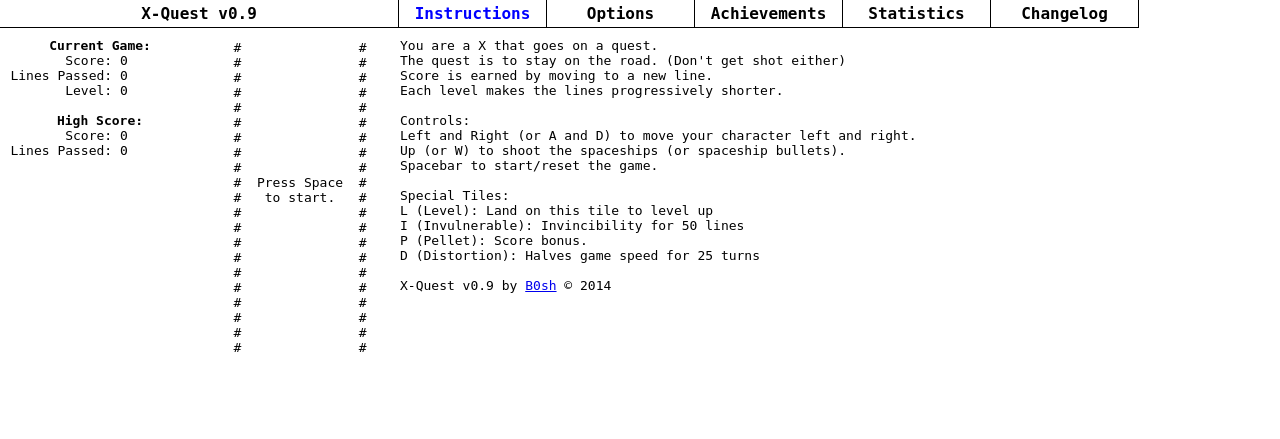
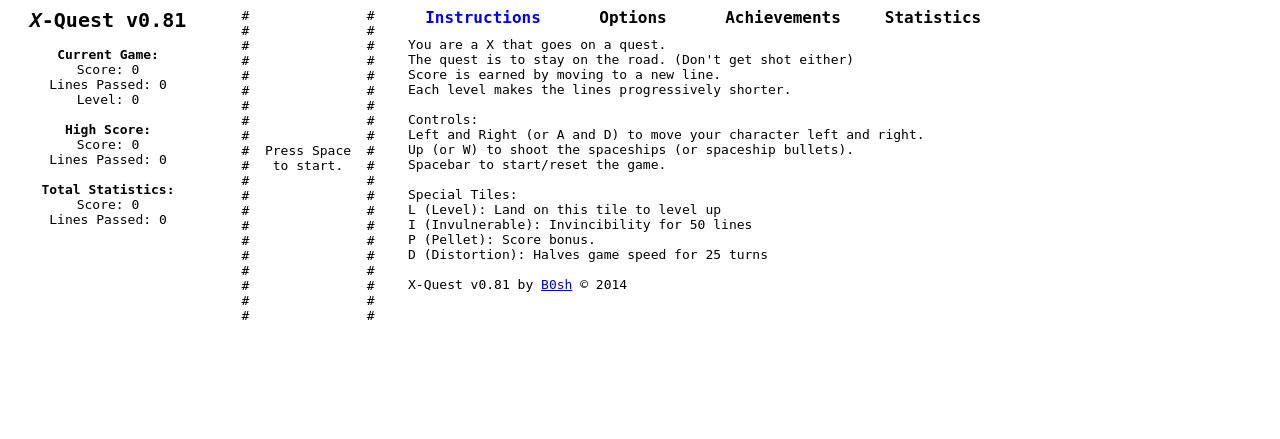
Before and after one commit to B0sh/x-quest, a PHP site: page / in a window 1280 px wide. Shown: the top 439 px of the page. Run offline with PHP 8.4, Linux system fonts and the light colour scheme; some libraries are stand-ins or nearby versions.

Commit message:
x-quest v0.8 (June 13th 2014) Ships fly off the screen instead of dissapearing Added tabbed windows Stats window tracks more statistics New save file storage system

```diff
--- a/index.php
+++ b/index.php
@@ -1,9 +1,10 @@
-
-<!DOCTYPE html>
+<?php
+$v = 0.81;
+?><!DOCTYPE html>
 <html>
 	<head>
 		<title>X-Quest</title>
-		<script src='jquery.js' type='text/javascript'></script>
+	    <script src="js/jquery.js"></script>
 		<script type="text/javascript">
 function setCharAt(str,index,chr) {
     if(index > str.length-1 || index < 0) return str;
@@ -35,52 +36,29 @@ function Format(number, decimals, dec_point, thousands_sep) {
         .toFixed(prec);
     };
   // Fix for IE parseFloat(0.55).toFixed(0) = 0;
-  s = (prec ? toFixedFix(n, prec) : '' + Math.round(n)).split('.');
+  s = (prec ? toFixedFix(n, prec) : '' + Math.round(n))
+    .split('.');
   if (s[0].length > 3) {
     s[0] = s[0].replace(/\B(?=(?:\d{3})+(?!\d))/g, sep);
   }
-  if ((s[1] || '').length < prec) {
+  if ((s[1] || '')
+    .length < prec) {
     s[1] = s[1] || '';
-    s[1] += new Array(prec - s[1].length + 1).join('0');
+    s[1] += new Array(prec - s[1].length + 1)
+      .join('0');
   }
   return s.join(dec);
 }
 
 Game = {};
-
-Game.Updates = [
-	[	'v0.9',
-		'September 12th 2014',
-		'Added a changelog.',
-		'More layout changes.',
-		'Pellets now give less score from leveling up.',
-		'Time played is now tracked.',
-		'Added sound effects.'
-	],
-	[	'v0.81',
-		'June 16th 2014',
-		'Pausing during a game over will cause it to revive you.',
-		'You couldn&#39;t shoot ship bullets.'
-	],
-	[	'v0.8',
-		'June 13th 2014',
-		'Ships fly on and off the screen instead of disappearing',
-		'Added tabbed windows',
-		'Statistics window now tracks many more types of statistics',
-		'New save file storage system (All previous saves had to be wiped)'
-	]
-];
-
-
 Game.Active = false;
 Game.CHEAT = false;
-Game.Version = 0.9;
+Game.Version = <?=$v?>;
 Game.BaseSpeed = 120; //milliseconds
 Game.PositivePhrases = [
 	"Good Luck!", "Having fun yet?", "Have fun!", "Kill &#39;em", "You can do it!",
-	"Run run run", "Don&#39;t die", "Stay on the road", "Stay positive", "I&#39;m gonna do an internet!",
-	"The time has come", "Your quest begins", "pow pow kachow", "",
-	"You are an X", "Indubitably"
+	"Run run run", "Don&#39;t die", "Stay on the road", "Stay positive", "?????",
+	"The time has come", "Your quest begins", "Hi", "Someone made this"
 ];
 
 /* Called each time a new game begins; sets game variables */
@@ -108,7 +86,6 @@ Game.Start = function() {
 		Powerups: 0,
 		Moves: 0,
 		ShotsFired: 0,
-		Time: 0,
 		Deaths: {
 			Shot: 0,
 			Wall: 0,
@@ -166,7 +143,7 @@ Game.GenerateLine = function () {
 	/* Generate tiles and manage lines */
 	for(i=0; i<Game.LineSize; i++) {
 		if (Game.LineLength[i] != 0) {
-			var road = "`";
+			var road = "~";
 			if ((Game.Stats.Lines+1) % 250 == 0 && Game.Level != 9) {
 				road = "L";
 			} else if (getRandomInt(1, 1100) == 1) {
@@ -222,9 +199,9 @@ Game.DisplayMap = function(Text) {
 		if (y == 2)
 			Line = setCharAt(Line, Game.PlayerX, "X");
 		if (y == Game.Spaceship.y) {
-			Line = setCharAt(Line, Game.Spaceship.x,   Game.Spaceship.display[0]);
-			Line = setCharAt(Line, Game.Spaceship.x+1, Game.Spaceship.display[1]);
-			Line = setCharAt(Line, Game.Spaceship.x+2, Game.Spaceship.display[2]);
+			Line = setCharAt(Line, Game.Spaceship.x, "<");
+			Line = setCharAt(Line, Game.Spaceship.x+1, "_");
+			Line = setCharAt(Line, Game.Spaceship.x+2, ">");
 		}
 
 		if (Text != false) {
@@ -234,7 +211,7 @@ Game.DisplayMap = function(Text) {
 			}
 		}
 
-		Map += "#"+replaceAll('`', Game.RoadTile, replaceAll('@', '&nbsp;', Line))+"#<br>";
+		Map += "#"+replaceAll('~', Game.RoadTile, replaceAll('@', '&nbsp;', Line))+"#<br>";
 	}
 	return Map;
 };
@@ -243,11 +220,9 @@ Game.DisplayMap = function(Text) {
 Game.CreateInterval = function(speed) {
 	/* If a game loop exists already; kill it */
 	clearInterval(Game.Interval);
-	Game.CurrentSpeed = speed/1000;
 	Game.Interval = setInterval(function() {
 		Game.AddLine();
 		$("#GameWindow").html(Game.DisplayMap(false));
-		Game.Stats.Time += Game.CurrentSpeed;
 
 		/* Create lines by the player for scoring purposes */
 		for(x=0; x<Game.LineSize; x++) {
@@ -261,37 +236,33 @@ Game.CreateInterval = function(speed) {
 		switch (Tile) {
 			case '|': break;
 			case 'P':
-				Game.PlaySound('bonus.wav');
 				Game.Stats.Score += (Game.Level*2)+2;
 				Game.Stats.Powerups += 1;
 				Game.AddText("+"+((Game.Level*2)+2)+" Score");
-				Game.map[2] = setCharAt(Game.map[2], Game.PlayerX, "`");
+				Game.map[2] = setCharAt(Game.map[2], Game.PlayerX, "~");
 				break;
 			case 'I':
 				Game.Invincible = 50;
 				Game.Stats.Powerups += 1;
-				Game.map[2] = setCharAt(Game.map[2], Game.PlayerX, "`");
-				Game.PlaySound('power.ogg');
+				Game.map[2] = setCharAt(Game.map[2], Game.PlayerX, "~");
 				break;
 			case 'L':
 				Game.Level += 1;
 				Game.RoadTile = '<span class="c'+Game.Level+'">|</span>';
 				Game.AddText("<b>LEVEL "+Game.Level+"</b>");
 				$('#level').html(Game.Level);
-				Game.map[2] = setCharAt(Game.map[2], Game.PlayerX, "`");
-				Game.PlaySound('level.wav');
+				Game.map[2] = setCharAt(Game.map[2], Game.PlayerX, "~");
 				break;
 			case 'D':
 				Game.Distortion = 25;
 				Game.Stats.Powerups += 1;
 				Game.CreateInterval(Game.BaseSpeed*2);
-				Game.map[2] = setCharAt(Game.map[2], Game.PlayerX, "`");
-				Game.PlaySound('power.ogg');
+
+				Game.map[2] = setCharAt(Game.map[2], Game.PlayerX, "~");
 				break;
 			case '@':
-				if (Game.Invincible == 0) {
+				if (Game.Invincible == 0)
 					Game.Over('Normal');
-				}
 				break;
 		}
 
@@ -310,7 +281,6 @@ Game.CreateInterval = function(speed) {
 					Game.Stats.ShipsDestroyed += 1;
 					Game.AddText("Hit! +10 Score");
 					Game.DestroySpaceship();
-					Game.PlaySound('explosion.ogg');
 			}
 			if ((Game.Spaceship.Bullet.y == Game.Bullet.y || Game.Spaceship.Bullet.y+1 ==Game.Bullet.y) &&
 				Game.Bullet.x == Game.Spaceship.Bullet.x && Game.Bullet.y != -1) {
@@ -415,7 +385,7 @@ Game.ProcessText = function () {
 };
 
 Game.Move = function (direction){
-	if (Game.Active == true && Game.Paused == false) {
+	if (Game.Active == true) {
 		switch(direction) {
 			case 'right':
 				Game.PlayerX += 1;
@@ -431,8 +401,7 @@ Game.Move = function (direction){
 		if (Game.LineEntered[Game.PlayerX] == 1) {
 			Game.LineEntered[Game.PlayerX] = 2;
 			Game.Stats.Score += 1;
-			Game.PlaySound('score.ogg');
-		} else Game.PlaySound('noscore.ogg');
+		}
 		Game.Stats.Moves += 1;
 	}
 };
@@ -448,9 +417,7 @@ Game.DestroyBullet = function(type) {
 	}
 };
 Game.FireBullet = function(type) {
-	if (Game.Paused == false && Game.Active == true) {
 	if (type == 'player' && Game.Bullet.exists == false) {
-			Game.PlaySound('shoot.ogg');
 		Game.Stats.ShotsFired += 1;
 		Game.Bullet = {
 			exists: true,
@@ -458,13 +425,11 @@ Game.FireBullet = function(type) {
 			y: 2
 		};
 	} else if (type == 'Spaceship' && Game.Spaceship.Bullet.exists == false) {
-			Game.PlaySound('shoot.ogg');
 		Game.Bullet = {
 			exists: true,
 			x: Game.Spaceship.x,
 			y: Game.Spaceship.y
 		};
-		}
 	}
 };
 Game.CreateSpaceship = function() {
@@ -475,10 +440,6 @@ Game.CreateSpaceship = function() {
 		var x = -2;
 		var dir = 1;
 	}
-	if (getRandomInt(0, 20) == 0) {
-		var disp = "^_~";
-	} else var disp = "<_>";
-
 
 	Game.Spaceship = {
 		exists: true,
@@ -486,7 +447,6 @@ Game.CreateSpaceship = function() {
 		flyaway:false,
 		direction: dir,
 		start:Game.Stats.Lines,
-		display:disp,
 		Bullet:{
 			exists:false,
 			x:0,
@@ -505,12 +465,6 @@ Game.UpdateSpeed = function (speed) {
 	Game.BaseSpeed = speed;
 	Game.CHEAT = true;
 	console.log("Updated");
-};
-
-Game.UpdateSound = function (sound) {
-	Game.SaveFile.Sound = sound;
-	Game.Save();
-	console.log("Updated Sound");
 };
 Game.UpdateSize = function(size) {
 	Game.LineSize = parseInt(size);
@@ -546,8 +500,6 @@ Game.isNewRecord = function () {
 }
 
 Game.Over = function(DeathType) {
-	Game.PlaySound('gameover.ogg');
-
 	$('#linesize').css('display','inline');
 	Game.Active = false;
 	clearInterval(Game.Interval);
@@ -573,7 +525,6 @@ Game.Over = function(DeathType) {
 		Game.SaveFile.Totals.ShipsDestroyed += Game.Stats.ShipsDestroyed;
 		Game.SaveFile.Totals.Powerups += Game.Stats.Powerups;
 		Game.SaveFile.Totals.Moves += Game.Stats.Moves;
-		Game.SaveFile.Totals.Time += Game.Stats.Time;
 		Game.SaveFile.Totals.ShotsFired += Game.Stats.ShotsFired;
 		Game.SaveFile.Totals.ShotsDestroyed += Game.Stats.ShotsDestroyed;
 
@@ -610,7 +561,6 @@ Game.CreateNewSaveFile = function() {
 			ShipsDestroyed: 0,
 			Powerups: 0,
 			Moves: 0,
-			Time: 0,
 			ShotsFired: 0,
 			ShotsDestroyed: 0,
 			Deaths: {
@@ -662,35 +612,12 @@ Game.Load = function() {
 		alert("Save file not loaded.");
 		return false;
 	}
-
 	Game.SaveFile = JSON.parse(SaveFile);
 
-	if (Game.SaveFile.Version < 0.9) {
-		Game.SaveFile.Totals.Time = Game.SaveFile.Totals.Lines * 0.12;
-		Game.SaveFile.Sound = 'y';
-	}
-
 	console.log("Game Loaded");
-};
-
-Game.PlaySound = function(sound) {
-	document.getElementById("Sound").src = "Sound/"+sound;
-	if (Game.SaveFile.Sound == 'y') {
-		document.getElementById("Sound").play();
-	}
-	return true;
 }
 
 Game.UpdateStatistics = function() {
-	var Time = Game.SaveFile.Totals.Time;
-	if(Time < 600) {
-		Time = Format(Time, 1) + " Seconds";
-	} else if (Time < 36000) {
-		Time = Format(Time/60, 1) + " Minutes";
-	} else {
-		Time = Format(Time / 3600, 1) + " Hours";
-	}
-
 	$('#Statistics').html(
 		'<b>Games Played:</b> '+Format(Game.SaveFile.Totals.GamesPlayed)+'<br>'+
 		'<b>Score:</b> '+Format(Game.SaveFile.Totals.Score)+'<br>'+
@@ -702,22 +629,9 @@ Game.UpdateStatistics = function() {
 		'<b>Powerups Collected:</b> '+Format(Game.SaveFile.Totals.Powerups)+'<br>'+
 		'<b>Deaths To The Abyss:</b> '+Format(Game.SaveFile.Totals.Deaths.Normal)+'<br>'+
 		'<b>Deaths To The Ship:</b> '+Format(Game.SaveFile.Totals.Deaths.Shot)+'<br>'+
-		'<b>Deaths To The Wall:</b> '+Format(Game.SaveFile.Totals.Deaths.Wall)+'<br>'+
-		'<b>Time Played:</b> '+Time+'<br>'
+		'<b>Deaths To The Wall:</b> '+Format(Game.SaveFile.Totals.Deaths.Wall)+'<br>'
 	);
-};
-
-Game.CreateChangelog = function() {
-	var Changelog = '';
-	for(q=0;q<Game.Updates.length;q++) {
-		Changelog += 'X-Quest '+Game.Updates[q][0]+' : '+Game.Updates[q][1]+'<br>'
-		for(w=2;w<Game.Updates[q].length;w++) {
-			Changelog += ' &bull; '+Game.Updates[q][w]+'<br>';
 }
-		Changelog += '<br>';
-	}
-	return Changelog;
-};
 
 $(document).ready(function() {
 	Game.Load();
@@ -737,7 +651,6 @@ $(document).ready(function() {
 	for(i=0;i<=20;i++) {
 		Game.map[i] = '@@@@@@@@@@@@@@@';
 	}
-
 	$('#GameWindow').html(Game.DisplayMap([
 		{y:11,text:"@@Press@Space@@"},
 		{y:10,text:"@@@to@start.@@@"},
@@ -749,13 +662,11 @@ $(document).ready(function() {
 	});
 
 	Game.UpdateStatistics();
-	$("#Changelog").html(Game.CreateChangelog());
 });
 
 $(document).keydown(function(e) {
 	var code = e.keyCode;
 	switch (code) {
-		case 82: Game.Active = false; Game.Start(); break;
 		case 37: case 65: Game.Move('left');         break; //Right arrow or "a"
 		case 39: case 68: Game.Move('right');        break; //Left arrow or "d"
 		case 38: case 87: Game.FireBullet('player'); break; //Up arrow or "w"
@@ -773,11 +684,11 @@ $(document).keydown(function(e) {
 
 
 function ToggleTab(tab){
-	for (i=0;i<=5;i++) {
+	for (i=1;i<=4;i++) {
 		$('[tab='+i+']').css('display', 'none');
 		$('[id='+i+']').attr('class', 'x');
 	}
-	$('[tab='+tab+']').css('display', 'inline-block');
+	$('[tab='+tab+']').css('display', 'inline');
 	$('[id='+tab+']').attr('class', 'selected');
 }
 	</script>
@@ -798,7 +709,6 @@ function ToggleTab(tab){
 		body{
 			font-family:monospace;
 			font-size:1em;
-			margin:0px;
 		}
 		.Window {
 			float:left;
@@ -809,12 +719,10 @@ function ToggleTab(tab){
 		}
 		.TabContainer tab {
 			float:left;
-			width:147px;
+			width:150px;
 			text-align:center;
 			margin-bottom:10px;
 			font-size:16px;
-			padding-top:4px;
-			padding-bottom:4px;
 			color:black;
 			cursor:pointer;
 			font-weight:bold;
@@ -824,9 +732,6 @@ function ToggleTab(tab){
 		   -moz-user-select: none;
 		   -ms-user-select: none;
 			user-select: none;
-
-			border-right:1px solid black;
-			border-bottom:1px solid black;
 		}
 		.TabContainer .selected {
 			color:blue;
@@ -835,56 +740,38 @@ function ToggleTab(tab){
 			display:none;
 		}
 		#GameInfo {
-			width:750px;
+			width:600px;
 			text-align:left;
 		}
 		</style>
-		<audio id="Sound" src="" style="display:none;"></audio>
-	<div style="width:1200px;">
-		<div class="TabContainer">
-			<tab id="0" style="width:398px;"> X-Quest v0.9 </tab>
-			<tab id="1" class="selected">Instructions</tab>
-			<tab id="2">Options</tab>
-			<tab id="3">Achievements</tab>
-			<tab id="4">Statistics</tab>
-			<tab id="5">Changelog</tab>
-		</div>
-	</div>
 
-	<div id="container" style="width:1200px;text-align:center;">
+	<div id="container" style="width:1000px;text-align:center;">
 	<div id="outer_container">
 		<div class="Window" style="width:200px;">
+			<span class="header"><i>X</i>-Quest v<?=$v?></span><br><br>
 			<b>Current Game:</b><br>
-			<div style="width:200px;">
-				<div style="width:120px;text-align:right;float:left">Score:&nbsp;</div>
-				<div style="width:80px;text-align:left;float:left" id="score">0</div>
-			</div>
-			<div style="width:200px;">
-				<div style="width:120px;text-align:right;float:left">Lines Passed:&nbsp;</div>
-				<div style="width:80px;text-align:left;float:left" id="lines">0</div>
-			</div>
-			<div style="width:200px;">
-				<div style="width:120px;text-align:right;float:left">Level:&nbsp;</div>
-				<div style="width:80px;text-align:left;float:left" id="level">0</div>
-			</div><br><br><br><br>
+			Score: <span id="score">0</span><br>
+			Lines Passed: <span id="lines">0</span><br>
+			Level: <span id="level">0</span><br><br>
 
 			<b>High Score:</b><br>
-			<div style="width:200px;">
-				<div style="width:120px;text-align:right;float:left">Score:&nbsp;</div>
-				<div style="width:80px;text-align:left;float:left" id="high-score">0</div>
+			Score: <span id="high-score"></span><br>
+			Lines Passed: <span id="high-lines"></span><br><br>
+
+			<b>Total Statistics:</b><br>
+			Score: <span id="total-score"></span><br>
+			Lines Passed: <span id="total-lines"></span><br>
 		</div>
-			<div style="width:200px;">
-				<div style="width:120px;text-align:right;float:left">Lines Passed:&nbsp;</div>
-				<div style="width:80px;text-align:left;float:left" id="high-lines">0</div>
-			</div><br><br><br><br>
-		</div>
-		<div class="Window" style="margin-top:2px;" id="GameWindow">
+		<div class="Window" id="GameWindow">
 			X-Quest required JavaScript to be enabled.
 		</div>
 
 		<div class="Window" id="GameInfo">
-<div class="TabWindow" tab="0">
-	Easter Egg?
+			<div class="TabContainer">
+				<tab class="selected" id="1">Instructions</tab>
+				<tab id="2">Options</tab>
+				<tab id="3">Achievements</tab>
+				<tab id="4">Statistics</tab>
 			</div>
 <div class="TabWindow" style="display:inline;" tab="1">
 	You are a X that goes on a quest.<br>
@@ -903,14 +790,9 @@ function ToggleTab(tab){
 	P (Pellet): Score bonus.<br>
 	D (Distortion): Halves game speed for 25 turns<br>
 
-	<br>X-Quest v0.9 by <a href="http://tpkrpg.net/">B0sh</a> &copy; 2014
+	<br>X-Quest v<?=$v?> by <a href="http://tpkrpg.net/">B0sh</a> &copy; 2014
 </div>
 <div class="TabWindow" tab="2">
-	<b>Sound:</b> <select id="sound" onchange="Game.UpdateSound($('#sound').val());">
-		<option value="y"> Enabled </option>
-		<option value="n"> Disabled </option>
-	</select><br><br>
-
 	<b>Board Size:</b> <select id="linesize" onchange="Game.UpdateSize($('#linesize').val());">
 		<option value="9"> Small </option>
 		<option value="15" selected> Medium </option>
@@ -928,10 +810,9 @@ function ToggleTab(tab){
 <div class="TabWindow" id="Statistics" tab="4">
 
 </div>
-<div class="TabWindow" tab="5" id="Changelog"style="overflow:scroll;overflow-x:hidden;height:350px;width:740px;">
+
 		</div>
 
-		</div>
 	</div>
 </div>
 
```
Lines whose indentation alone changed are shown as unchanged.
